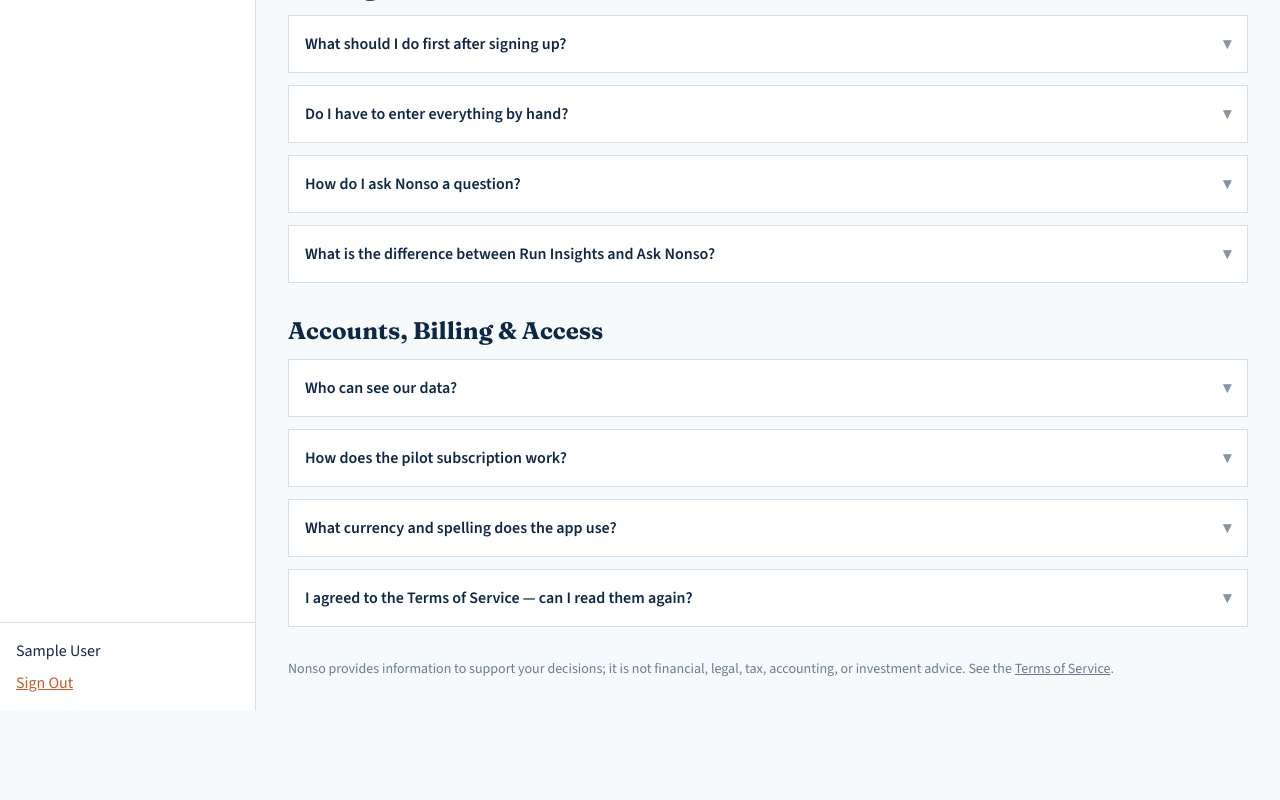
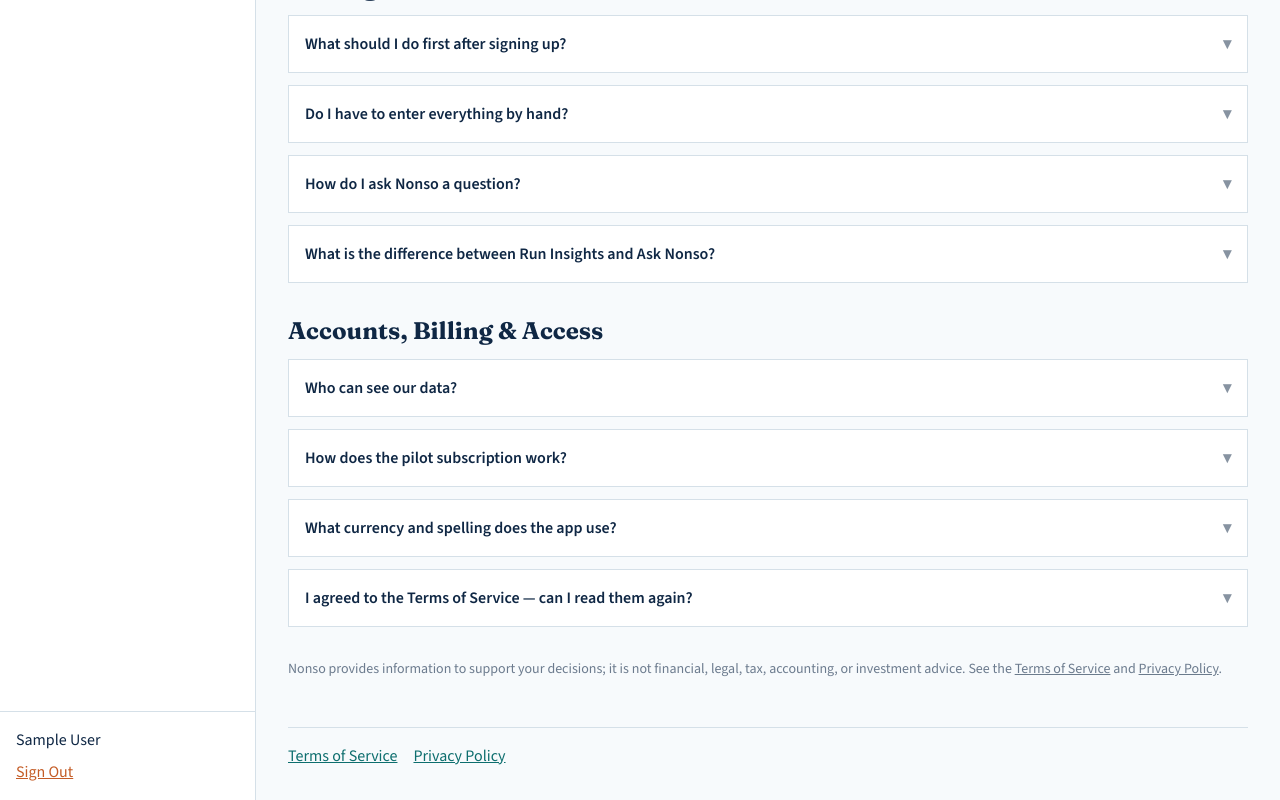
Before and after one commit to Somtico/business-advisor, a React (Vite) app in the folder frontend/: page /app/help in a window 1280 px wide. Shown: the part 2321-3121 px from the top of the page. Before the commit the page ends 3032 px from the top, so only its background shows below. Built offline with nearby package versions, Linux system fonts and the light colour scheme; no server answers; sample sign-in values are in the browser's storage.

Commit message:
Add Privacy Policy links to the signed-in footer and Help page.
Public pages already linked Privacy next to Terms; the app chrome and Help footnote now do the same.

```diff
--- a/frontend/src/components/AppShell.tsx
+++ b/frontend/src/components/AppShell.tsx
@@ -1,4 +1,4 @@
-import { NavLink, Outlet, Navigate } from 'react-router';
+import { Link, NavLink, Outlet, Navigate } from 'react-router';
 import { BrandMark } from './BrandMark';
 import { useAuth } from '../context/AuthContext';
 
@@ -73,6 +73,16 @@
           </div>
           <div className="mx-auto max-w-6xl px-4 py-8 md:px-8">
             <Outlet />
+            <footer className="mt-12 border-t border-ba-line pt-4 text-base text-ba-ink/70">
+              <p className="flex flex-wrap gap-x-4 gap-y-1">
+                <Link className="text-ba-accent underline" to="/terms">
+                  Terms of Service
+                </Link>
+                <Link className="text-ba-accent underline" to="/privacy">
+                  Privacy Policy
+                </Link>
+              </p>
+            </footer>
           </div>
         </main>
       </div>
--- a/frontend/src/pages/HelpPage.tsx
+++ b/frontend/src/pages/HelpPage.tsx
@@ -48,6 +48,10 @@
         financial, legal, tax, accounting, or investment advice. See the{' '}
         <Link className="underline" to="/terms">
           Terms of Service
+        </Link>{' '}
+        and{' '}
+        <Link className="underline" to="/privacy">
+          Privacy Policy
         </Link>
         .
       </p>
```
Also changed, not shown: 1 other file (tests, documents, lock files or other folders).
